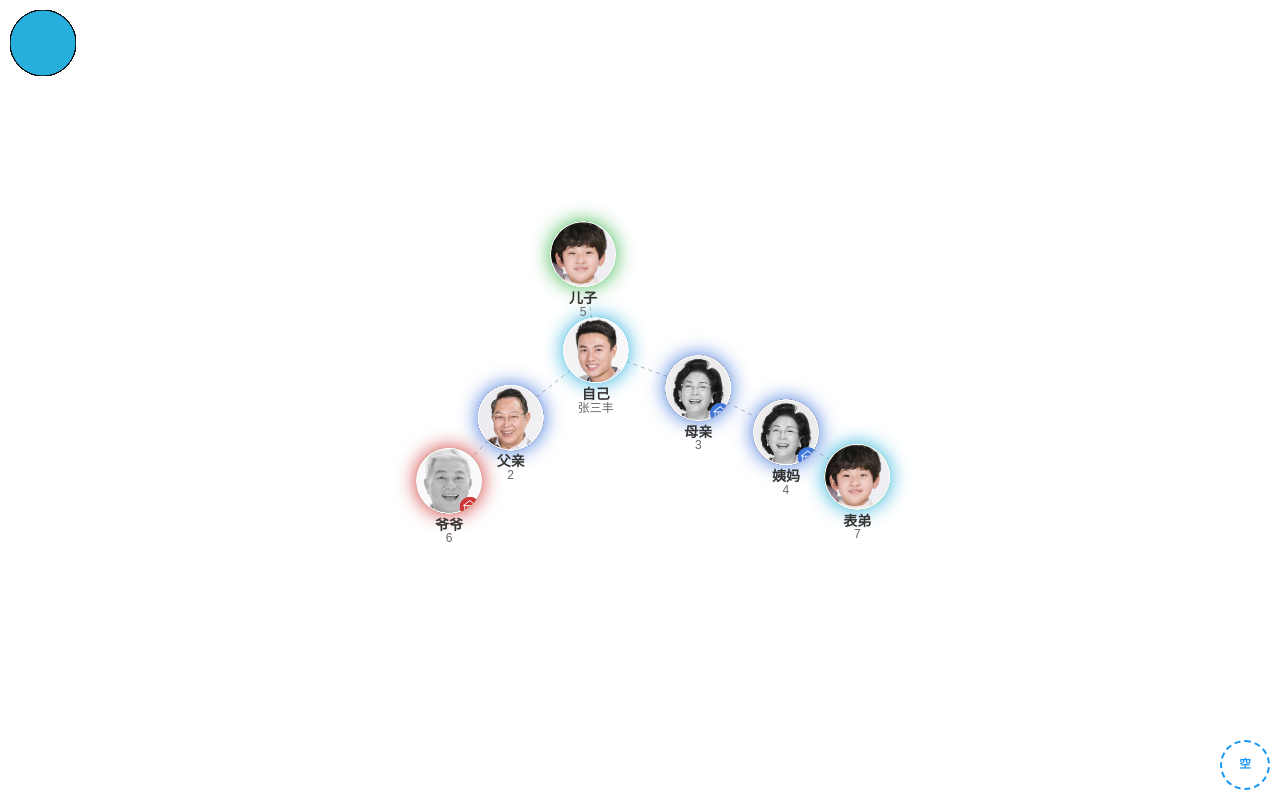
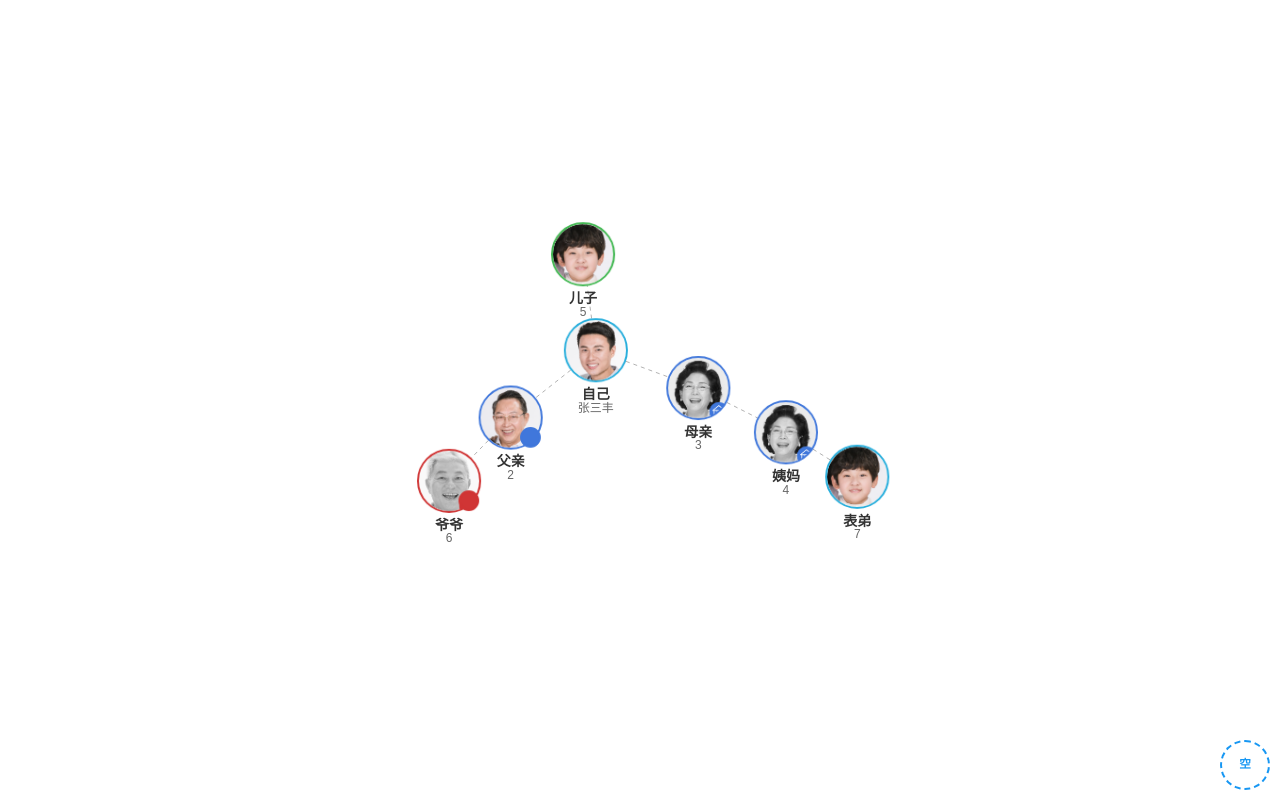
Before and after one commit to QiJiang100860/zupu_demo, a Vue app: page /#/prdigree in a window 1280 px wide. Built offline with nearby package versions, Linux system fonts and the light colour scheme.

Commit message:
cavans绘制同辈同色

```diff
--- a/config/index.js
+++ b/config/index.js
@@ -13,8 +13,8 @@ module.exports = {
     proxyTable: {},
 
     // Various Dev Server settings
-    // host: 'localhost', // can be overwritten by process.env.HOST
-    host: '192.168.1.10', // can be overwritten by process.env.HOST
+    host: 'localhost', // can be overwritten by process.env.HOST
+    // host: '192.168.1.10', // can be overwritten by process.env.HOST
     port: 8080, // can be overwritten by process.env.PORT, if port is in use, a free one will be determined
     autoOpenBrowser: true,
     errorOverlay: true,
--- a/src/views/components/tree.vue
+++ b/src/views/components/tree.vue
@@ -6,7 +6,7 @@
 
 <script>
 import * as Util from "../../utils";
-import { debug } from 'util';
+import { debug } from "util";
 export default {
   props: ["treeData"],
   data() {
@@ -16,6 +16,7 @@ export default {
   },
 
   mounted() {
+
     this.draw(this.treeData, () => {
       this.chartsObj.on("click", nodes => {
         const id = nodes.data._ID;
@@ -41,25 +42,27 @@ export default {
 
   methods: {
     draw(data, cb) {
+
       // 根据接口数据组装 echarts的数据
-      const resizeParam = data => {
+      const resizeParam = d => {
+        let data = d.nodes;
         let arr = [];
-        for (let idx in data) {
-          const itemData = this.canvasDrawIcon(data[idx]);
-
-
-
+        let i = 0;
+        const loopData = i => {
+          if (i < data.length) {
+            const itemData = data[i];
+            this.canvasDrawIcon(itemData, url => {
               let item = {
                 _ID: itemData.id,
                 name: itemData.name,
-            symbol: "image://" + itemData.headerUrl,
+                symbol: "image://" + url,
                 symbolKeepAspect: true,
 
                 itemStyle: {
-              shadowColor: itemData.seniorityColor,
-              shadowBlur: 20,
-              shadowOffsetX: "0",
-              shadowOffsetY: "0"
+                  // shadowColor: itemData.seniorityColor,
+                  // shadowBlur: 20,
+                  // shadowOffsetX: "0",
+                  // shadowOffsetY: "0"
                   // borderType: "solid",
                   // borderColor:itemData.seniorityColor,
                   // borderWidth: 4
@@ -104,15 +107,14 @@ export default {
                   }
                 }
               };
-
               arr.push(item);
-        }
-        return arr;
-      };
-
+              i++;
+              loopData(i);
+            });
+          } else {
             // const nodeData = data.nodes;
-      const nodeData = resizeParam(data.nodes);
-      const linkData = data.links;
+            const nodeData = arr;
+            const linkData = d.links;
             this.initEcharts(() => {
               this.renderEcharts({
                 animationDurationUpdate: 1500,
@@ -147,6 +149,14 @@ export default {
             });
 
             cb ? cb() : "";
+            return;
+          }
+        };
+
+        loopData(i);
+      };
+
+      resizeParam(data);
     },
 
     initEcharts(cb) {
@@ -156,35 +166,53 @@ export default {
       dom.style.width = infro.width + "px";
       dom.style.height = infro.height + "px";
       this.chartsObj = this.$echarts.init(dom);
+      this.chartsObj.showLoading();
       cb ? cb() : "";
     },
     renderEcharts(data) {
-      this.chartsObj.showLoading();
       this.chartsObj.setOption(data);
       this.chartsObj.hideLoading();
     },
 
     // 用canvas生成图片（边框：同辈同色，是否有纪念堂图标）
 
-    canvasDrawIcon(data){
-      let imgCanvas = document.createElement('canvas');
-      imgCanvas.width=66
-      imgCanvas.height=66
+    canvasDrawIcon(data, cb) {
+      let imgCanvas = document.createElement("canvas");
+      imgCanvas.width = 70;
+      imgCanvas.height = 70;
+      let ctx = imgCanvas.getContext("2d");
 
-      imgCanvas.style.position="fixed"
-      imgCanvas.style.top="10px"
-      imgCanvas.style.left="10px"
-      document.body.appendChild(imgCanvas);
-      let ctx = imgCanvas.getContext('2d');
-
+      let imgEle = document.createElement("img");
+      imgEle.src = data.headerUrl;
+      imgEle.onload = () => {
+        ctx.drawImage(imgEle, 2, 2, 66, 66);
         ctx.beginPath();
-      ctx.arc(33,33,33,0,2*Math.PI);
-      ctx.fillStyle = data.seniorityColor;
-      ctx.fill();
+        ctx.lineWidth = 2;
+        ctx.strokeStyle = data.seniorityColor;
+        ctx.arc(35, 35, 33, 0, 2 * Math.PI);
         ctx.stroke();
-
-
-      return data
+        ctx.closePath()
+        if (data.isDeath) {
+          // imgCanvas.style.position = "fixed";
+          // imgCanvas.style.top = "10px";
+          // imgCanvas.style.left = "10px";
+          // document.body.appendChild(imgCanvas);
+          console.log(data.name + "死掉了，要画纪念堂");
+          ctx.beginPath();
+          ctx.arc(56,56,10,0, 2 * Math.PI)
+          ctx.fillStyle=data.seniorityColor
+          ctx.fill()
+          ctx.stroke();
+          ctx.closePath()
+          const drawImgUrl = imgCanvas.toDataURL();
+          ctx.clearRect(0, 0, imgCanvas.width, imgCanvas.height);
+          cb(drawImgUrl);
+        } else {
+          const drawImgUrl = imgCanvas.toDataURL();
+          ctx.clearRect(0, 0, imgCanvas.width, imgCanvas.height);
+          cb(drawImgUrl);
+        }
+      };
     },
 
     // 响应拖拽事件，charts样式修改
--- a/src/views/prdigree.vue
+++ b/src/views/prdigree.vue
@@ -47,7 +47,7 @@ export default {
               appellation: "父亲",
               headerUrl: "../../static/images/fuqin.png",
               seniorityColor: "#4077db",
-              isDeath:0,
+              isDeath:1,
               id: 2
             },
             {
```
Lines whose indentation alone changed are shown as unchanged.
